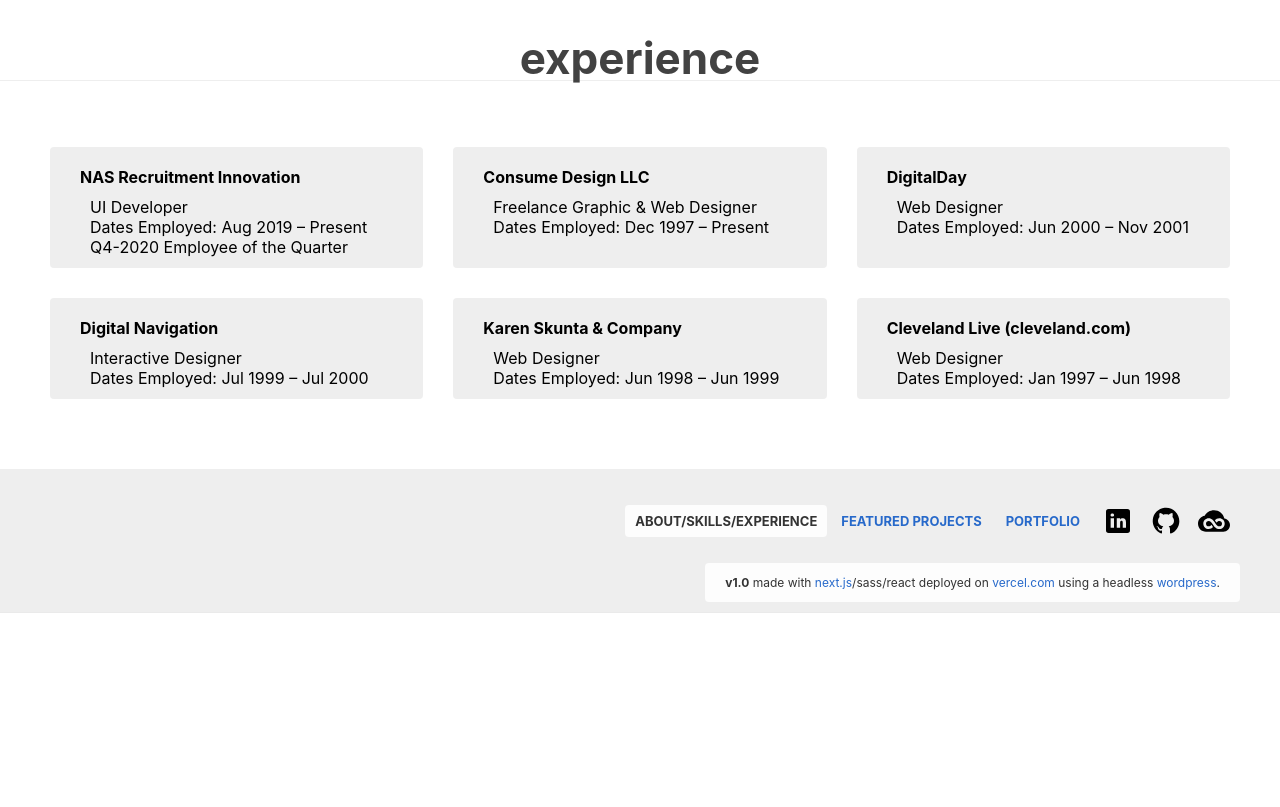
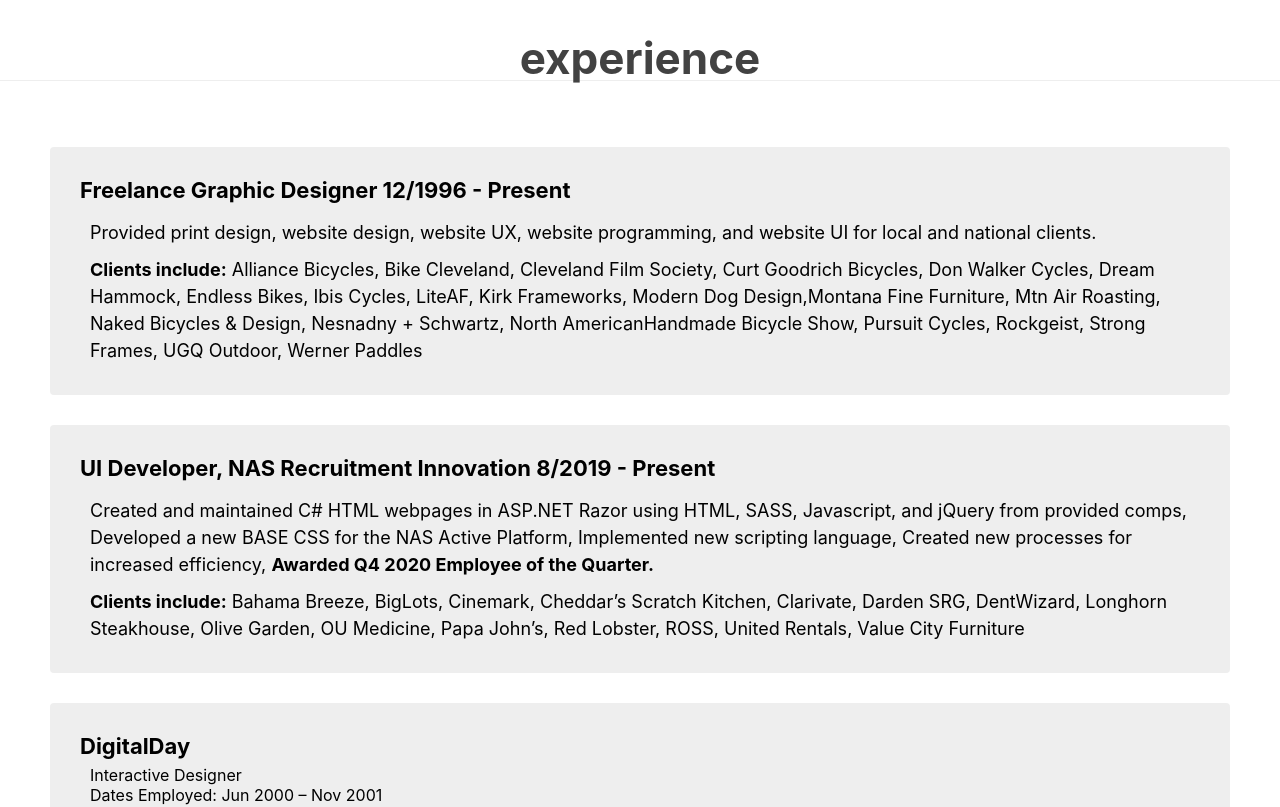
Before and after one commit to theckeler/consume, a Next.js app: page /about in a window 1280 px wide. Shown: the part 1680-2487 px from the top of the page. Before the commit the page ends 2293 px from the top, so only its background shows below. Built offline with nearby package versions, Linux system fonts and the light colour scheme.

Commit message:
about and header edits

```diff
--- a/components/header.js
+++ b/components/header.js
@@ -17,6 +17,14 @@
     <header id="header" className={styles.header}>
         <div className={'wrapper ' + styles.wrapper}>
             <div className={styles.logo}>
+                {props.currentPage == 'home' ? (
+                    <Image
+                        src="/images/logo.svg"
+                        height={80}
+                        width={300}
+                        alt="Consume Design"
+                        layout="responsive"
+                    />) : (
                     <Link href="/">
                         <a>
                             <Image
@@ -28,6 +36,8 @@
                             />
                         </a>
                     </Link>
+                )}
+
             </div>
             <Nav currentPage={props.currentPage} />
 
--- a/pages/about/index.js
+++ b/pages/about/index.js
@@ -27,9 +27,9 @@
             </section>
 
             <section className={'wrapper ' + styles.content}>
-                <p>Experienced Freelance Graphic Web Designer with a demonstrated history of working in the graphic design industry. Skilled in jQuery, JavaScript, CSS, HTML, Sass, Responsive Web Design, Web Design, Page Layout, and Cross-browser Compatibility. Strong arts and design professional with a Bachelor of Arts focused in Visual Communication & Design from Kent State University.</p>
+                <p>Experienced freelance graphic designer with a demonstrated history of working in the interactive design industry. Skilled in jQuery, JavaScript, CSS, HTML, Sass, Responsive Web Design, Web Design, Page Layout, and Cross-browser Compatibility. Strong arts and design professional with a Bachelor of Arts focused in Visual Communication & Design from Kent State University.</p>
 
-                <p>Freelance print design, website design, website UI, and website UX for local and national clients.</p>
+                <p>Provided print design, website design, website UX, website programming, and website UI for local and national clients.</p>
 
                 <p><strong>Current and past client list includes:</strong></p>
 
@@ -124,41 +124,28 @@
             <section className={'wrapper grid ' + styles.exp}>
 
                 <ul>
-                    <li className={styles.title}>NAS Recruitment Innovation</li>
-                    <li>UI Developer</li>
-                    <li>Dates Employed: Aug 2019 – Present</li>
-                    <li>Q4-2020 Employee of the Quarter</li>
+                    <li className={styles.title}>Freelance Graphic Designer 12/1996 - Present</li>
+                    <li>
+                        <p>Provided print design, website design, website UX, website programming, and website UI for local and national clients.</p>
+                        <p><strong>Clients include:</strong> Alliance Bicycles, Bike Cleveland, Cleveland Film Society, Curt Goodrich Bicycles, Don Walker Cycles, Dream Hammock, Endless Bikes, Ibis Cycles, LiteAF, Kirk Frameworks, Modern Dog Design,Montana Fine Furniture, Mtn Air Roasting, Naked Bicycles &amp; Design, Nesnadny + Schwartz, North AmericanHandmade Bicycle Show, Pursuit Cycles, Rockgeist, Strong Frames, UGQ Outdoor, Werner Paddles</p>
+                    </li>
                 </ul>
 
                 <ul>
-                    <li className={styles.title}>Consume Design LLC</li>
-                    <li>Freelance Graphic & Web Designer</li>
-                    <li>Dates Employed: Dec 1997 – Present</li>
+                    <li className={styles.title}>UI Developer, NAS Recruitment Innovation 8/2019 - Present</li>
+                    <li>
+                        <p>Created and maintained C# HTML webpages in ASP.NET Razor using HTML, SASS, Javascript, and jQuery from provided comps, Developed a new BASE CSS for the NAS Active Platform, Implemented new scripting language, Created new processes for increased efficiency, <strong>Awarded Q4 2020 Employee of the Quarter.</strong></p>
+                        <p><strong>Clients include:</strong> Bahama Breeze, BigLots, Cinemark, Cheddar’s Scratch Kitchen, Clarivate, Darden SRG, DentWizard, Longhorn Steakhouse, Olive Garden, OU Medicine, Papa John’s, Red Lobster, ROSS, United Rentals, Value City Furniture</p>
+                    </li>
                 </ul>
 
-                <ul>
-                    <li className={styles.title}>DigitalDay</li>
-                    <li>Web Designer</li>
-                    <li>Dates Employed: Jun 2000 – Nov 2001</li>
-                </ul>
+                <ul><li className={styles.title}>DigitalDay</li><li>Interactive Designer</li><li>Dates Employed: Jun 2000 – Nov 2001</li></ul>
 
-                <ul>
-                    <li className={styles.title}>Digital Navigation</li>
-                    <li>Interactive Designer</li>
-                    <li>Dates Employed: Jul 1999 – Jul 2000</li>
-                </ul>
+                <ul><li className={styles.title}>Digital Navigation</li><li>Interactive Designer</li><li>Dates Employed: Jul 1999 – Jul 2000</li></ul>
 
-                <ul>
-                    <li className={styles.title}>Karen Skunta & Company</li>
-                    <li>Web Designer</li>
-                    <li>Dates Employed: Jun 1998 – Jun 1999</li>
-                </ul>
+                <ul><li className={styles.title}>Karen Skunta &amp; Company</li><li>Interactive Designer</li><li>Dates Employed: Jun 1998 – Jun 1999</li></ul>
 
-                <ul>
-                    <li className={styles.title}>Cleveland Live (cleveland.com)</li>
-                    <li>Web Designer</li>
-                    <li>Dates Employed: Jan 1997 – Jun 1998</li>
-                </ul>
+                <ul><li className={styles.title}>Cleveland Live (cleveland.com)</li><li>Interactive Designer</li><li>Dates Employed: Jan 1997 – Jun 1998</li></ul>
 
             </section>
 
--- a/styles/About.module.css
+++ b/styles/About.module.css
@@ -18,7 +18,7 @@
 }
 
 .exp {
-  grid-template-columns: 1fr 1fr 1fr;
+  grid-template-columns: 1fr;
 }
 .exp ul {
   display: -webkit-box;
@@ -31,7 +31,7 @@
   -ms-flex-item-align: stretch;
       align-self: stretch;
   margin: 10px;
-  padding: 10px 20px;
+  padding: 30px 20px;
   background: #eeeeee;
   border-radius: 4px;
   border-bottom: 1px solid #eeeeee;
@@ -40,23 +40,16 @@
   padding: 0 20px;
 }
 .exp ul li.title {
-  padding: 10px;
+  padding: 0 0 0 10px;
   font-weight: 700;
+  margin-bottom: 6px;
+  font-size: 22px;
 }
 .exp p {
-  margin-bottom: 30px;
+  margin-top: 10px;
+  font-size: 18px;
 }
 
-@media (max-width: 992px) {
-  .exp {
-    grid-template-columns: 1fr 1fr;
-  }
-}
-@media (max-width: 768px) {
-  .exp {
-    grid-template-columns: 1fr;
-  }
-}
 @media (max-width: 500px) {
   .list {
     -webkit-box-orient: vertical;
--- a/styles/About.module.min.css
+++ b/styles/About.module.min.css
@@ -1 +1 @@
-.list{display:-webkit-box;display:-ms-flexbox;display:flex;-ms-flex-wrap:wrap;flex-wrap:wrap;margin-top:0}.list li{margin:10px;padding:10px 20px;background:#eee;border-radius:4px}.content p{margin-bottom:30px}.exp{grid-template-columns:1fr 1fr 1fr}.exp ul{display:-webkit-box;display:-ms-flexbox;display:flex;-webkit-box-orient:vertical;-webkit-box-direction:normal;-ms-flex-direction:column;flex-direction:column;-ms-flex-item-align:stretch;align-self:stretch;margin:10px;padding:10px 20px;background:#eee;border-radius:4px;border-bottom:1px solid #eee}.exp ul li{padding:0 20px}.exp ul li.title{padding:10px;font-weight:700}.exp p{margin-bottom:30px}@media(max-width: 992px){.exp{grid-template-columns:1fr 1fr}}@media(max-width: 768px){.exp{grid-template-columns:1fr}}@media(max-width: 500px){.list{-webkit-box-orient:vertical;-webkit-box-direction:normal;-ms-flex-direction:column;flex-direction:column}.list li{width:100%;margin:6px 0px}}
+.list{display:-webkit-box;display:-ms-flexbox;display:flex;-ms-flex-wrap:wrap;flex-wrap:wrap;margin-top:0}.list li{margin:10px;padding:10px 20px;background:#eee;border-radius:4px}.content p{margin-bottom:30px}.exp{grid-template-columns:1fr}.exp ul{display:-webkit-box;display:-ms-flexbox;display:flex;-webkit-box-orient:vertical;-webkit-box-direction:normal;-ms-flex-direction:column;flex-direction:column;-ms-flex-item-align:stretch;align-self:stretch;margin:10px;padding:30px 20px;background:#eee;border-radius:4px;border-bottom:1px solid #eee}.exp ul li{padding:0 20px}.exp ul li.title{padding:0 0 0 10px;font-weight:700;margin-bottom:6px;font-size:22px}.exp p{margin-top:10px;font-size:18px}@media(max-width: 500px){.list{-webkit-box-orient:vertical;-webkit-box-direction:normal;-ms-flex-direction:column;flex-direction:column}.list li{width:100%;margin:6px 0px}}
--- a/styles/About.module.scss
+++ b/styles/About.module.scss
@@ -21,14 +21,14 @@
 }
 
 .exp {
-    grid-template-columns: 1fr 1fr 1fr;
+    grid-template-columns: 1fr;
 
     ul {
         display: flex;
         flex-direction: column;
         align-self: stretch;
         margin: 10px;
-        padding: 10px 20px;
+        padding: 30px 20px;
         background: #eeeeee;
         border-radius: 4px;
 
@@ -36,8 +36,10 @@
             padding: 0 20px;
 
             &.title {
-                padding: 10px;
+                padding: 0 0 0 10px;
                 font-weight: 700;
+                margin-bottom: 6px;
+                font-size: 22px;
             }
         }
 
@@ -45,19 +47,8 @@
     }
 
     p {
-        margin-bottom: 30px;
-    }
-}
-
-@media (max-width: 992px) {
-    .exp {
-        grid-template-columns: 1fr 1fr;
-    }
-}
-
-@media (max-width: 768px) {
-    .exp {
-        grid-template-columns: 1fr;
+        margin-top: 10px;
+        font-size: 18px;
     }
 }
 
```
Lines whose indentation alone changed are shown as unchanged.
